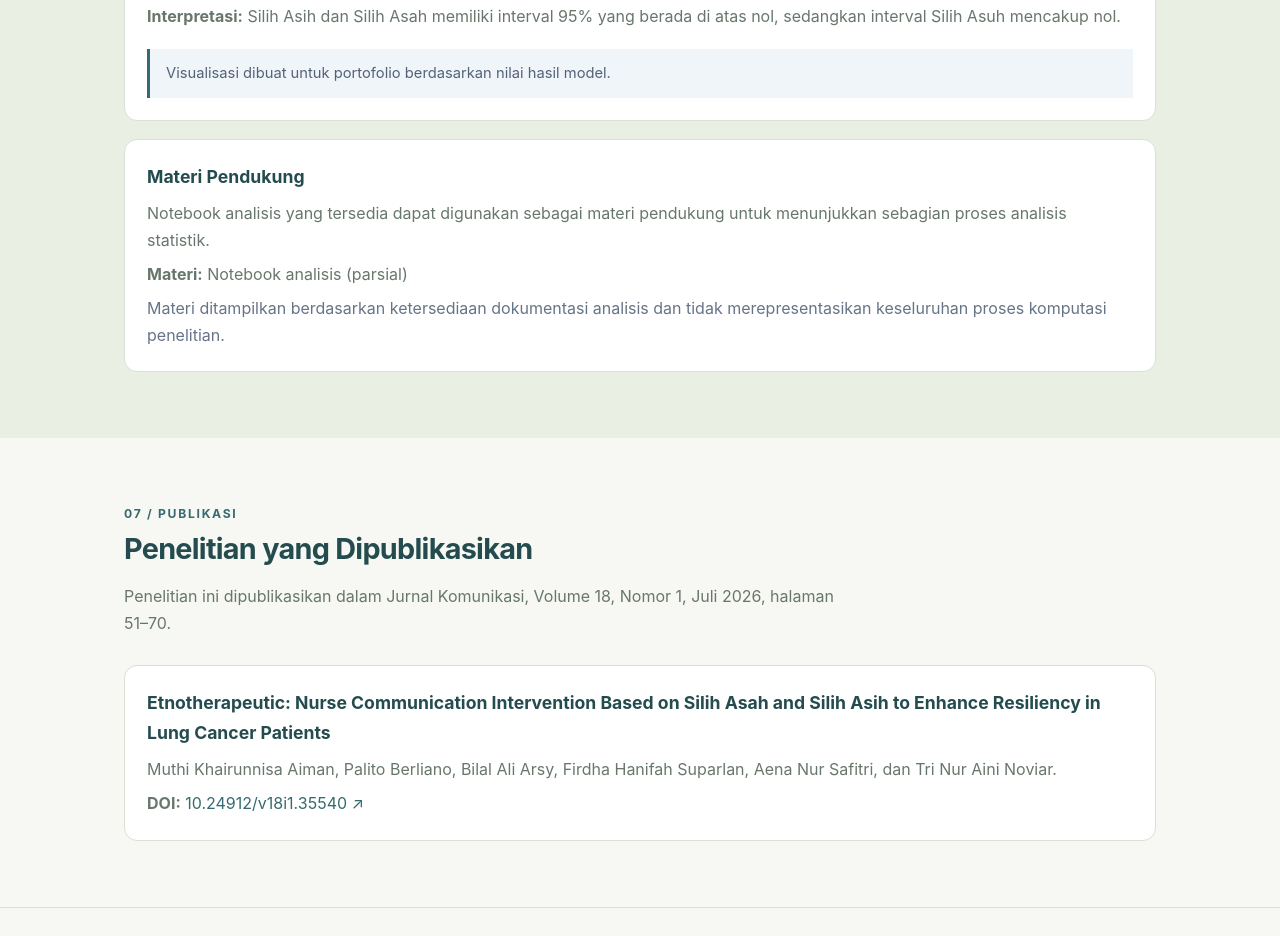
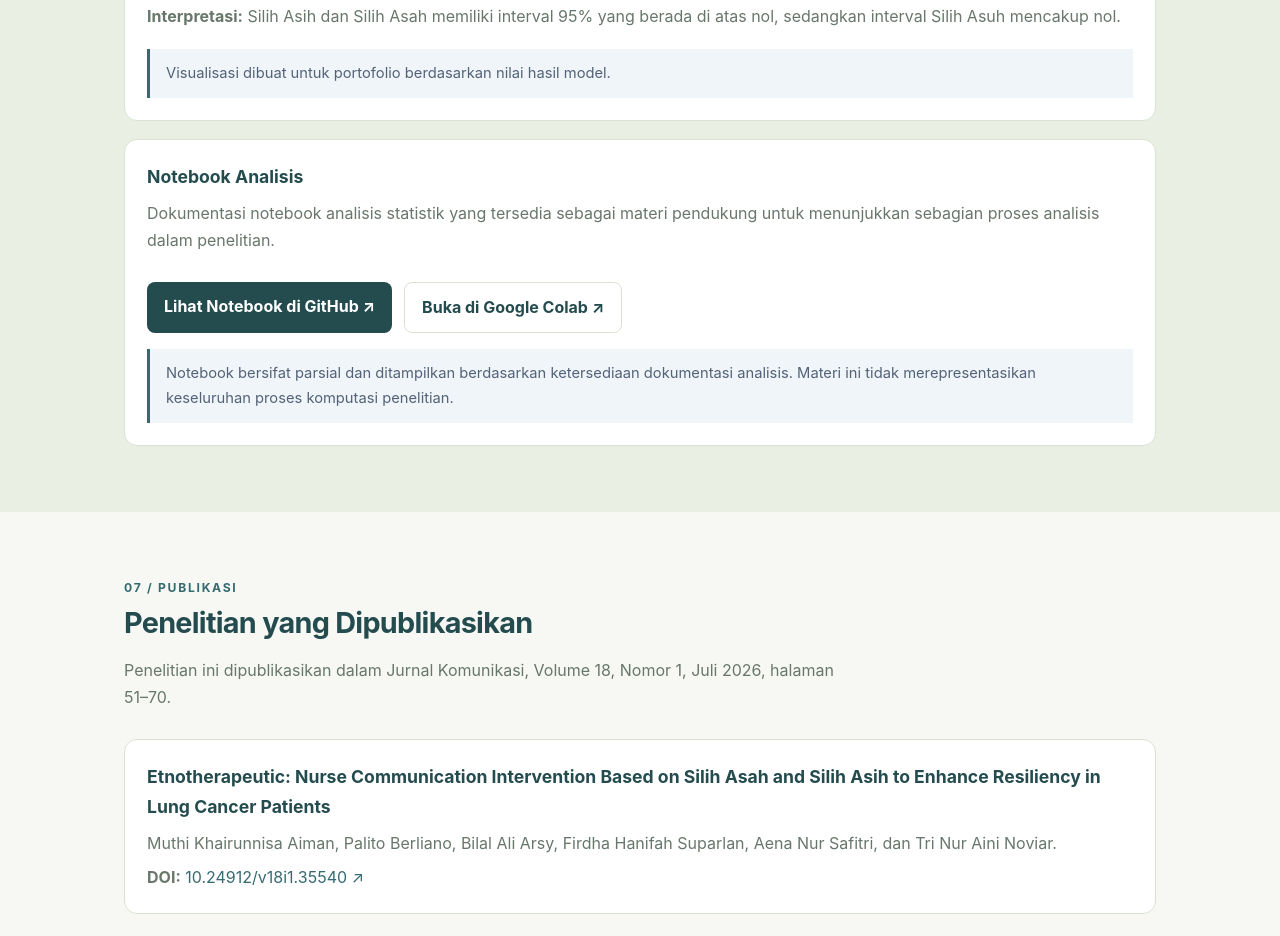
Before and after one commit to firdhanifah/PKM-Etnotherapeutik, a plain HTML site: page index.html in a window 1280 px wide. Shown: the part 5637-6573 px from the top of the page. Drawn offline with Linux system fonts and the light colour scheme.

Commit message:
Update index.html

```diff
--- a/index.html
+++ b/index.html
@@ -430,23 +430,32 @@
       </div>
     </div>
 
-    <div class="card" style="margin-top:18px">
-      <h3>Materi Pendukung</h3>
-      <p>
-        Notebook analisis yang tersedia dapat digunakan sebagai materi
-        pendukung untuk menunjukkan sebagian proses analisis statistik.
-      </p>
-      <p>
-        <strong>Materi:</strong> Notebook analisis (parsial)
-      </p>
-      <p>
-        <span style="color:#667487">
-          Materi ditampilkan berdasarkan ketersediaan dokumentasi
-          analisis dan tidak merepresentasikan keseluruhan proses
-          komputasi penelitian.
-        </span>
-      </p>
-    </div>
+
+<div class="card" style="margin-top:18px">
+  <h3>Notebook Analisis</h3>
+  <p>
+    Dokumentasi notebook analisis statistik yang tersedia sebagai
+    materi pendukung untuk menunjukkan sebagian proses analisis
+    dalam penelitian.
+  </p>
+
+  <div class="actions">
+    <a class="btn" href="https://github.com/firdhanifah/PKM-Etnotherapeutik/blob/main/analysis/research-analysis.ipynb" target="_blank" rel="noreferrer">
+      Lihat Notebook di GitHub ↗
+    </a>
+
+    <a class="btn secondary" href="https://colab.research.google.com/github/firdhanifah/PKM-Etnotherapeutik/blob/main/analysis/research-analysis.ipynb" target="_blank" rel="noreferrer">
+      Buka di Google Colab ↗
+    </a>
+  </div>
+
+  <div class="note" style="margin-top:16px">
+    Notebook bersifat parsial dan ditampilkan berdasarkan
+    ketersediaan dokumentasi analisis. Materi ini tidak
+    merepresentasikan keseluruhan proses komputasi penelitian.
+  </div>
+</div>
+
 
   </div>
 </section>
```
